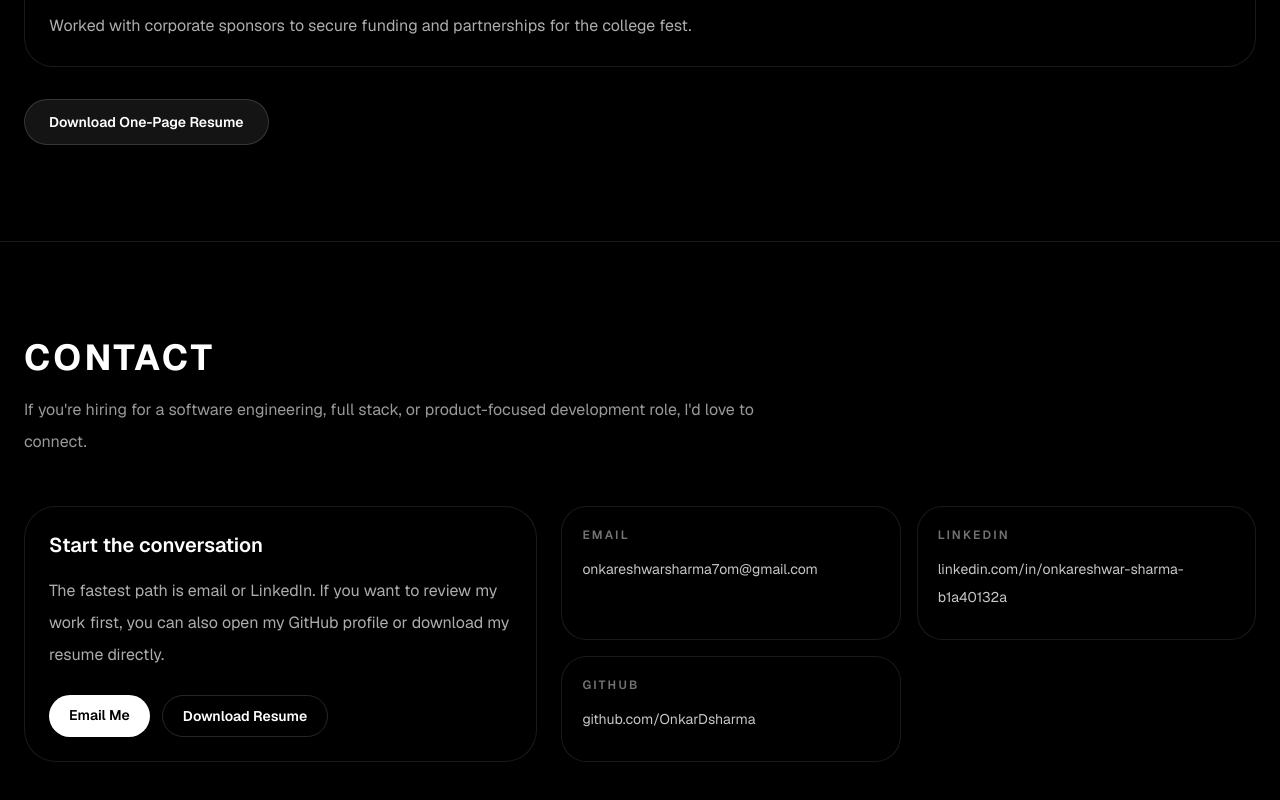
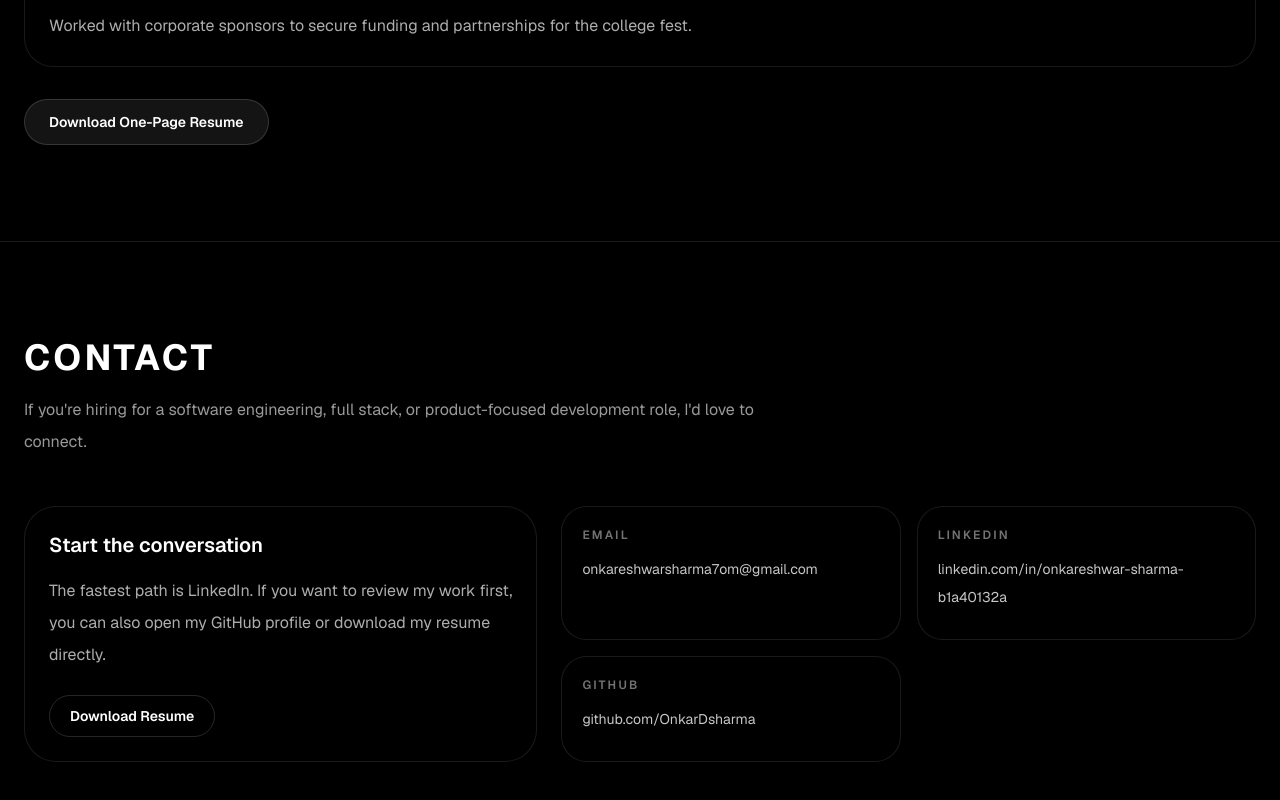
Before and after one commit to OnkarDsharma/Onkareshwar_Sharma_Resume, a Next.js app: page / in a window 1280 px wide. Shown: the part 4562-5362 px from the top of the page. Built offline with nearby package versions, Linux system fonts and the light colour scheme.

Commit message:
remove email me

```diff
--- a/src/app/page.tsx
+++ b/src/app/page.tsx
@@ -431,17 +431,11 @@ export default function Home() {
           <div className="rounded-[2rem] border border-white/10 bg-black/35 p-6 backdrop-blur-md">
             <h3 className="text-xl font-semibold text-white">Start the conversation</h3>
             <p className="mt-4 text-base leading-8 text-white/68">
-              The fastest path is email or LinkedIn. If you want to review my
+              The fastest path is LinkedIn. If you want to review my
               work first, you can also open my GitHub profile or download my
               resume directly.
             </p>
             <div className="mt-6 flex flex-wrap gap-3">
-              <a
-                href="mailto:onkareshwarsharma7om@gmail.com"
-                className="rounded-full bg-white px-5 py-2.5 text-sm font-semibold text-black transition hover:bg-zinc-200"
-              >
-                Email Me
-              </a>
               <a
                 href="/Onkareshwar_Sharma_Resume.pdf"
                 download
```
